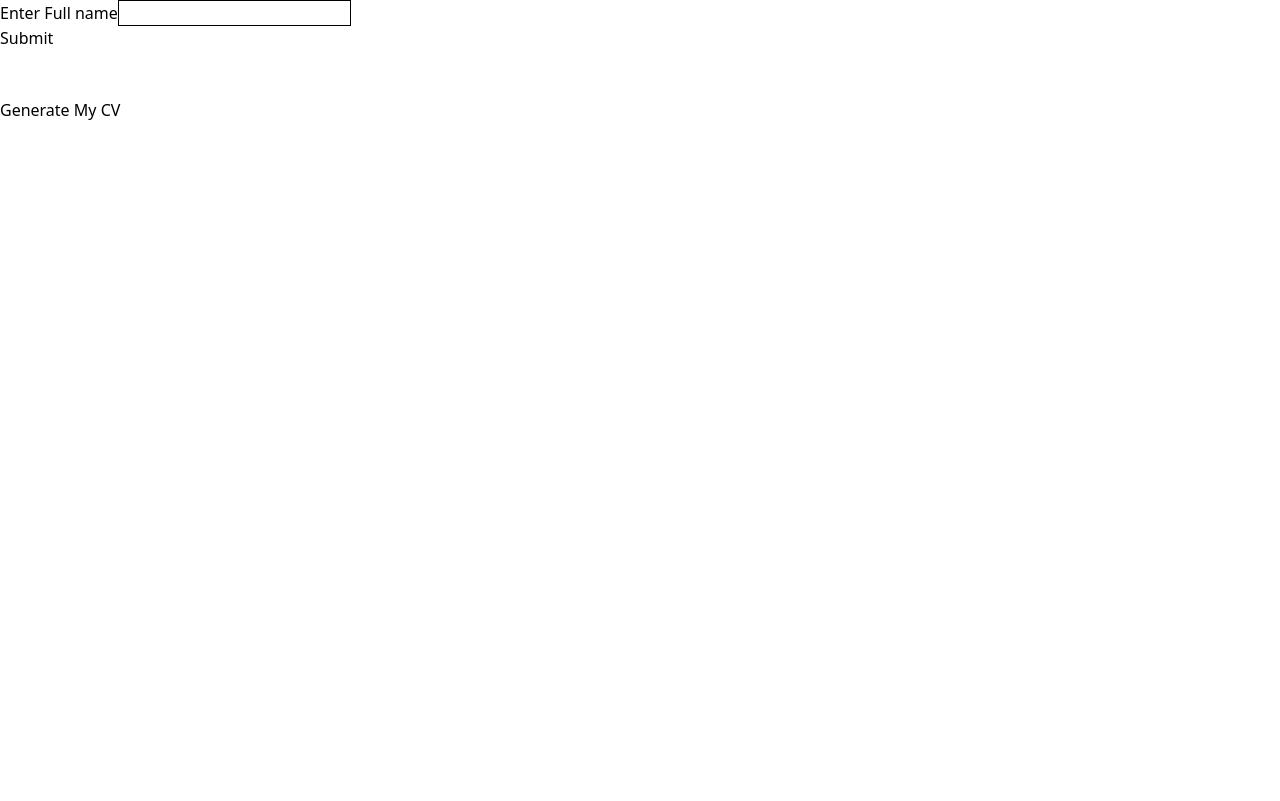
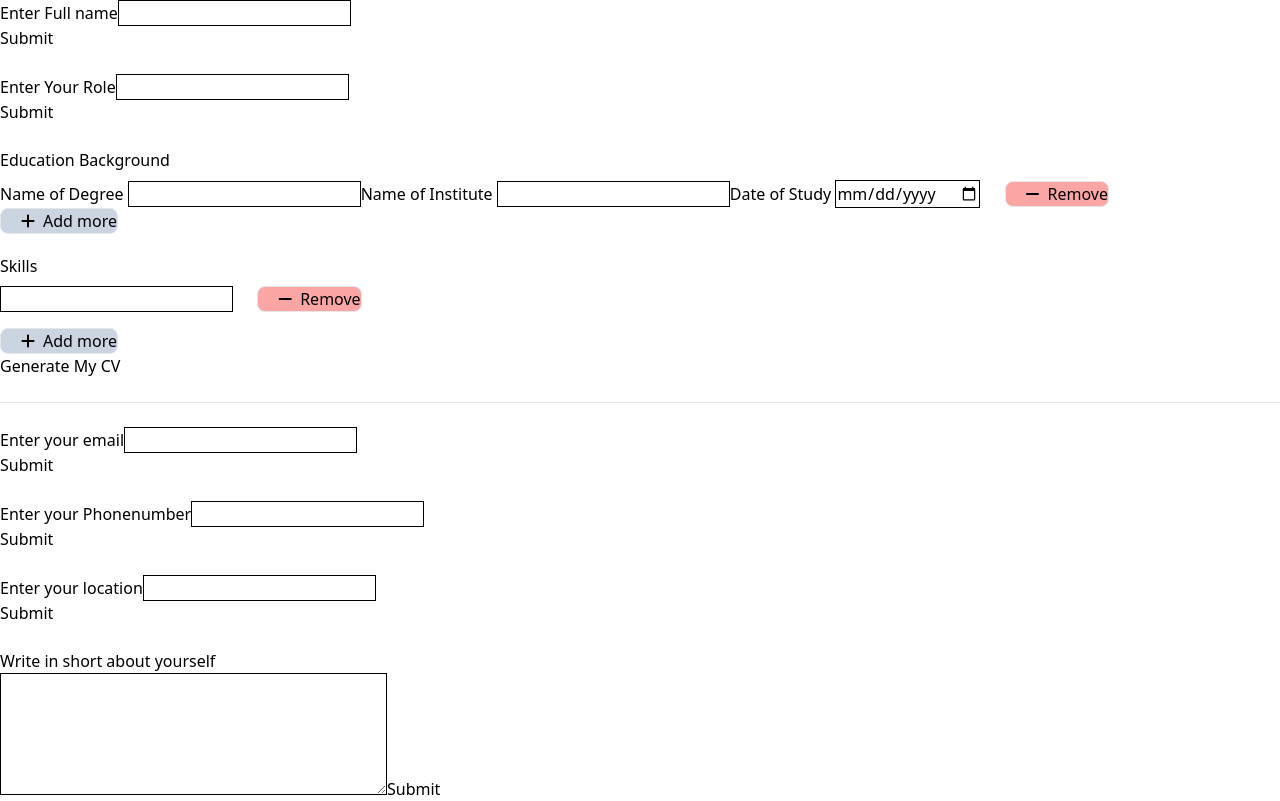
Before and after one commit to Raghav-Thapa/React-CV, a React (Vite) app: page /addinfo in a window 1280 px wide. Built offline with nearby package versions, Linux system fonts and the light colour scheme.

Commit message:
added input for profile information

```diff
--- a/src/components/InputComponents.jsx
+++ b/src/components/InputComponents.jsx
@@ -4,34 +4,220 @@ import { UserContext } from "../contexts/UserContext";
 import { TextField } from "./TextFieldComponent";
 
 export const UserInfo = () => {
-  const { setFullName } = useContext(UserContext);
-  const fName = useRef();
+  const {
+    setFullName,
+    setRole,
+    setEmail,
+    setNumber,
+    setLocation,
+    setProfileDescription,
+  } = useContext(UserContext);
+  const [name, setName] = useState("");
+  const [currentRole, setCurrentRole] = useState("");
+  const [currentEmail, setCurrentEmail] = useState("");
+  const [currentNumber, setCurrentNumber] = useState("");
+  const [currentLocation, setCurrentLocation] = useState("");
+  const [currentDescription, setCurrentDescription] = useState("");
+
+  const [educations, setEducations] = useState([
+    { degree: "", institute: "", date: "" },
+  ]);
+
+  const [skill, setSkill] = useState([{ skills: "" }]);
+
+  const handleAddSkill = () => {
+    setSkill((prevSkills) => [...prevSkills, { skills: "" }]);
+  };
+  const handleRemoveSkill = (index) => {
+    setSkill((prevSkill) => prevSkill.filter((_, i) => i !== index));
+  };
 
   const handleSubmitFirstName = () => {
-    setFullName(fName.current.value);
+    setFullName(name);
   };
 
+  const handleSubmitRole = () => {
+    setRole(currentRole);
+  };
+
+  const handleSubmitEmail = () => {
+    setEmail(currentEmail);
+  };
+  const handleSubmitNumber = () => {
+    setNumber(currentNumber);
+  };
+  const handleSubmitLocation = () => {
+    setLocation(currentLocation);
+  };
+  const handleSubmitDescription = () => {
+    setProfileDescription(currentDescription);
+  };
+
+  const handleSkillChange = (index, value) => {
+    const newSkills = [...skill];
+    if (newSkills[index]) {
+      newSkills[index].skills = value;
+      setSkill(newSkills);
+    }
+    console.log(newSkills);
+  };
+
+  const handleEducationChange = (index, field, value) => {
+    const newEducations = [...educations];
+    if (newEducations[index]) {
+      newEducations[index][field] = value;
+      setEducations(newEducations);
+    }
+    // console.log(educations);
+  };
+  const handleAddEducation = () => {
+    setEducations((prevEducations) => [
+      ...prevEducations,
+      { degree: "", institute: "", date: "" },
+    ]);
+  };
+
+  const handleRemoveEducation = (index) => {
+    setEducations((prevEducations) =>
+      prevEducations.filter((_, i) => i !== index)
+    );
+  };
   return (
     <>
-      {/* Enter Your Full Name
-      <input
+      {" "}
+      <div>
+        <TextField
+          title={"Enter Full name"}
+          type={"text"}
+          name={"name"}
+          value={name}
+          setValue={setName}
+          handleSubmit={handleSubmitFirstName}
+        />
+        <br />
+        <TextField
+          title={"Enter Your Role"}
+          type={"text"}
+          name={"role"}
+          value={currentRole}
+          setValue={setCurrentRole}
+          handleSubmit={handleSubmitRole}
+        />
+        <br />
+        <h1 className="mb-2">Education Background</h1>
+        {educations.map((education, index) => (
+          <div key={index}>
+            <label>Name of Degree </label>
+            <input
+              className="border border-black"
+              type="text"
+              value={education.degree}
+              onChange={(e) =>
+                handleEducationChange(index, "degree", e.target.value)
+              }
+            />
+            <label>Name of Institute </label>
+            <input
+              className="border border-black"
+              type="text"
+              value={education.institute}
+              onChange={(e) =>
+                handleEducationChange(index, "institute", e.target.value)
+              }
+            />
+            <label>Date of Study </label>
+            <input
+              className="border border-black me-5"
+              type="date"
+              value={education.date}
+              onChange={(e) =>
+                handleEducationChange(index, "date", e.target.value)
+              }
+            />{" "}
+            <button
+              className="border bg-red-300 rounded-lg"
+              onClick={() => handleRemoveEducation(index)}
+            >
+              <i className="fa-solid fa-minus ms-5 me-2"></i>Remove
+            </button>
+          </div>
+        ))}
+        <button
+          className="border bg-slate-300 rounded-lg"
+          onClick={handleAddEducation}
+        >
+          <i className="fa-solid fa-plus ms-5 me-2"></i>Add more
+        </button>
+        <br />
+        <h1 className="mt-5 mb-2">Skills</h1>
+        {skill.map((skil, index) => (
+          <div key={index}>
+            <input
+              type="text"
+              value={skil.skills}
+              onChange={(e) => handleSkillChange(index, e.target.value)}
+              className="border border-black me-5"
+            />{" "}
+            <button
+              className="border bg-red-300 rounded-lg"
+              onClick={() => handleRemoveSkill(index)}
+            >
+              <i className="fa-solid fa-minus ms-5 me-2"></i>Remove
+            </button>
+          </div>
+        ))}
+
+        <button
+          className="border bg-slate-300 rounded-lg mt-4"
+          onClick={handleAddSkill}
+        >
+          <i className="fa-solid fa-plus ms-5 me-2"></i>Add more
+        </button>
+        <br />
+        <NavLink to="/"> Generate My CV</NavLink>
+      </div>
+      <br /> <hr />
+      <br />
+      <TextField
+        title={"Enter your email"}
+        type={"email"}
+        name={"email"}
+        value={currentEmail}
+        setValue={setCurrentEmail}
+        handleSubmit={handleSubmitEmail}
+      />
+      <br />
+      <TextField
+        title={"Enter your Phonenumber"}
+        type={"text"}
+        name={"text"}
+        value={currentNumber}
+        setValue={setCurrentNumber}
+        handleSubmit={handleSubmitNumber}
+      />
+      <br />
+      <TextField
+        title={"Enter your location"}
+        type={"text"}
+        name={"text"}
+        value={currentLocation}
+        setValue={setCurrentLocation}
+        handleSubmit={handleSubmitLocation}
+      />
+      <br />
+      <label>Write in short about yourself</label>
+      <br />
+      <textarea
         className=" border border-black"
-        type="text"
-        name="name"
-        id=""
-        ref={fName}
-        // onChange={(event) => setFirstName(event.target.value)}
-      />{" "}
+        name="about"
+        cols="40"
+        rows="5"
+        value={currentDescription}
+        onChange={(event) => setCurrentDescription(event.target.value)}
+        // setValue={setCurrentDescription}
+      />
+      <button onClick={handleSubmitDescription}>Submit</button>
       <br />
-      <button onClick={handleSubmitFirstName}>Submit</button> */}
-      <TextField
-        title={"Enter Full name"}
-        name="name"
-        fname={fName}
-        handleSubmitFirstName={handleSubmitFirstName}
-      />
-      <br /> <br />
-      <NavLink to="/"> Generate My CV</NavLink>
     </>
   );
 };
--- a/src/components/TextFieldComponent.jsx
+++ b/src/components/TextFieldComponent.jsx
@@ -1,16 +1,16 @@
-export const TextField = ({title, handleSubmitFirstName, name, fname} ) => {
+export const TextField = ({title, handleSubmit, name, value, setValue, type} ) => {
   return (
     <div>
       {title}
       <input
         className=" border border-black"
-        type="text"
+        type={type}
         name={name}
-        ref={fname}
-        // onChange={(event) => setFirstName(event.target.value)}
+        value={value}
+        onChange={(event) => setValue(event.target.value)}
       />{" "}
       <br />
-      <button onClick={handleSubmitFirstName}>Submit</button>
+      <button onClick={handleSubmit}>Submit</button>
     </div>
   );
 };
--- a/src/config/Routing.jsx
+++ b/src/config/Routing.jsx
@@ -4,16 +4,35 @@ import { UserInfo } from "../components/InputComponents";
 import { useState } from "react";
 import { UserContext } from "../contexts/UserContext";
 
-
 const Routing = () => {
   const [fullName, setFullName] = useState("");
+  const [role, setRole] = useState("");
+  const [email, setEmail] = useState("");
+  const [number, setNumber] = useState("");
+  const [location, setLocation] = useState("");
+  const [profileDescription, setProfileDescription] = useState("");
   return (
     <>
-    <UserContext.Provider value={{fullName, setFullName}}>
+      <UserContext.Provider
+        value={{
+          fullName,
+          setFullName,
+          role,
+          setRole,
+          email,
+          setEmail,
+          location,
+          setLocation,
+          number,
+          setNumber,
+          profileDescription,
+          setProfileDescription
+        }}
+      >
         <BrowserRouter>
           <Routes>
             <Route path="/" element={<HomePage />} />
-          <Route path="/addinfo" element ={<UserInfo/>}></Route>
+            <Route path="/addinfo" element={<UserInfo />}></Route>
           </Routes>
         </BrowserRouter>
       </UserContext.Provider>
--- a/src/pages/Homepage.jsx
+++ b/src/pages/Homepage.jsx
@@ -3,16 +3,17 @@ import { useContext } from "react";
 import { UserContext } from "../contexts/UserContext";
 
 const HomePage = () => {
-    const {fullName} = useContext(UserContext)
+  const { fullName, role, email, location, number, profileDescription } = useContext(UserContext);
   return (
     <>
       <div className="flex">
         <div className="w-1/4 h-screen bg-stone-300">
           <div className=" ms-32 pt-32 font-serif text-stone-600 text-5xl flex flex-col items-start">
-            <h1>{fullName}</h1>
+            <h1 className="capitalize">{fullName}</h1>
             <h1>Name</h1>
-            <h3 className="text-lg">
-              <i className="fa-solid fa-user fa-xs me-2"></i>Your Current Role
+            <h3 className="text-lg capitalize">
+              <i className="fa-solid fa-user fa-xs me-2"></i>
+              {role}Your Current Role
             </h3>
           </div>
 
@@ -33,13 +34,14 @@ const HomePage = () => {
 
         <div className="w-3/4">
           <div className="pt-40 ps-40">
-            <h4>Email</h4>
-            <h4>phone number</h4>
-            <h4>Location</h4>
+            <h4>Email: {email}</h4>
+            <h4>phone number: {number}</h4>
+            <h4>Location: {location}</h4>
           </div>
           <div className="ps-32 pt-16">
             <h1>Profile</h1>
             <p>
+              {profileDescription}
               Description Lorem ipsum, dolor sit amet consectetur adipisicing
               elit. Dolor harum assumenda et ipsa, ut recusandae, necessitatibus
               soluta beatae non nemo qui perferendis corrupti dolorem doloribus
@@ -52,17 +54,21 @@ const HomePage = () => {
             <h3>Job title</h3>
             <h3>Company Name | Duration of Work</h3>
             <p>
-              Description of work <br/> Lorem ipsum, dolor sit amet consectetur adipisicing
-              elit. Dolor harum assumenda et ipsa, ut recusandae, necessitatibus
-              soluta beatae non nemo qui perferendis corrupti dolorem doloribus
-              aut, at rerum esse deserunt.
+              Description of work <br /> Lorem ipsum, dolor sit amet consectetur
+              adipisicing elit. Dolor harum assumenda et ipsa, ut recusandae,
+              necessitatibus soluta beatae non nemo qui perferendis corrupti
+              dolorem doloribus aut, at rerum esse deserunt.
             </p>
           </div>
         </div>
       </div>
-      <NavLink to="/addinfo"> <button>Add details</button></NavLink>
+      <NavLink to="/addinfo">
+        {" "}
+        <button>Add details</button>
+      </NavLink>
       <br />
       <h1>my name is {fullName}</h1>
+      <h1>my role is {role}</h1>
     </>
   );
 };
```
Lines whose indentation alone changed are shown as unchanged.
